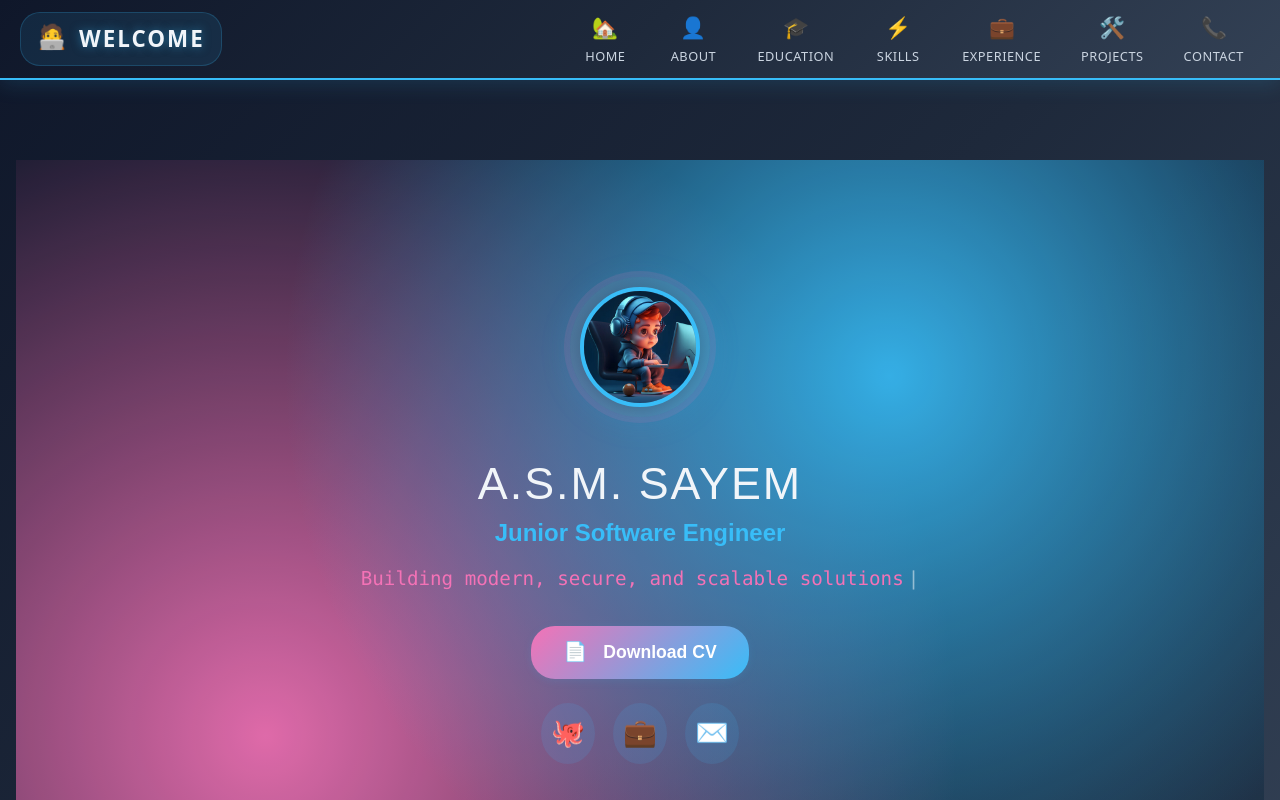
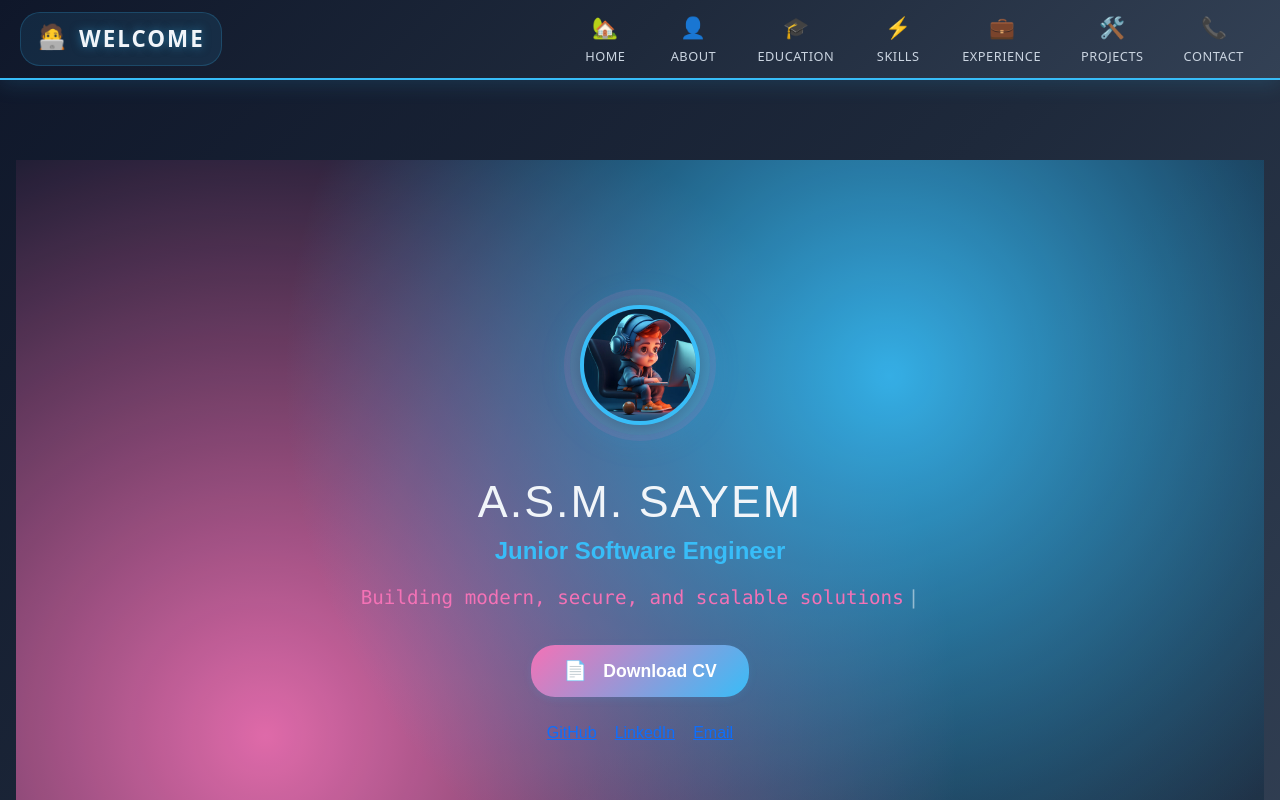
Before and after one commit to ASM-SAYEM/PORTFOLIO, an Angular app: page / in a window 1280 px wide. Shown: the top 800 px of the page. Built offline with nearby package versions, Linux system fonts and the light colour scheme.

Commit message:
Update home.html

```diff
--- a/src/app/MyComponents/home/home.html
+++ b/src/app/MyComponents/home/home.html
@@ -26,10 +26,11 @@
             <a href="../../../assets/A.S.M.SAYEM.pdf" class="hero-btn download-cv" download="A.S.M.SAYEM_CV.pdf"><span>Download CV</span></a>
           </div>
         <div class="hero-socials">
-          <a href="https://github.com/ASM-SAYEM" class="social-icon" title="GitHub" target="_blank" rel="noopener noreferrer">🐙</a>
-          <a href="https://www.linkedin.com/in/a-s-m-sayem-988778265" class="social-icon" title="LinkedIn">💼</a>
-          <a href="asmsayemsetu@gmail.com" class="social-icon" title="Email">✉️</a>
-        </div>
+  <a href="https://github.com/ASM-SAYEM" class="social-link" title="GitHub" target="_blank" rel="noopener noreferrer">GitHub</a>
+  <a href="https://www.linkedin.com/in/a-s-m-sayem-988778265" class="social-link" title="LinkedIn" target="_blank" rel="noopener noreferrer">LinkedIn</a>
+  <a href="mailto:asmsayemsetu@gmail.com" class="social-link" title="Email" target="_blank" rel="noopener noreferrer">Email</a>
+</div>
+
       </div>
     </div>
   </div>
```
